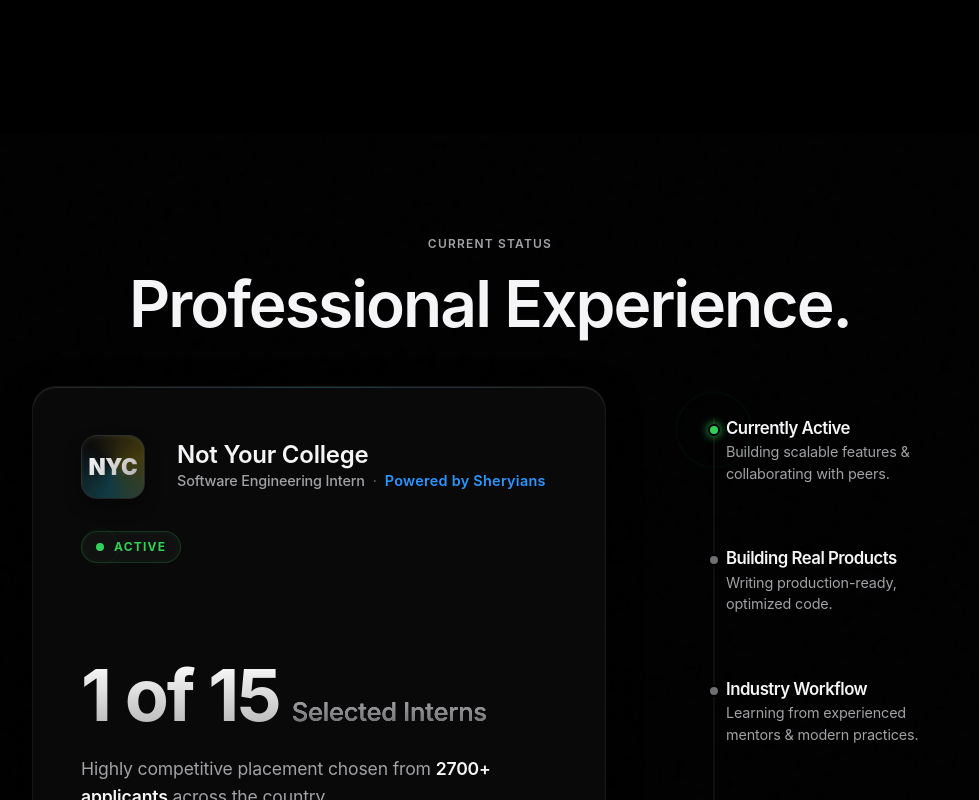
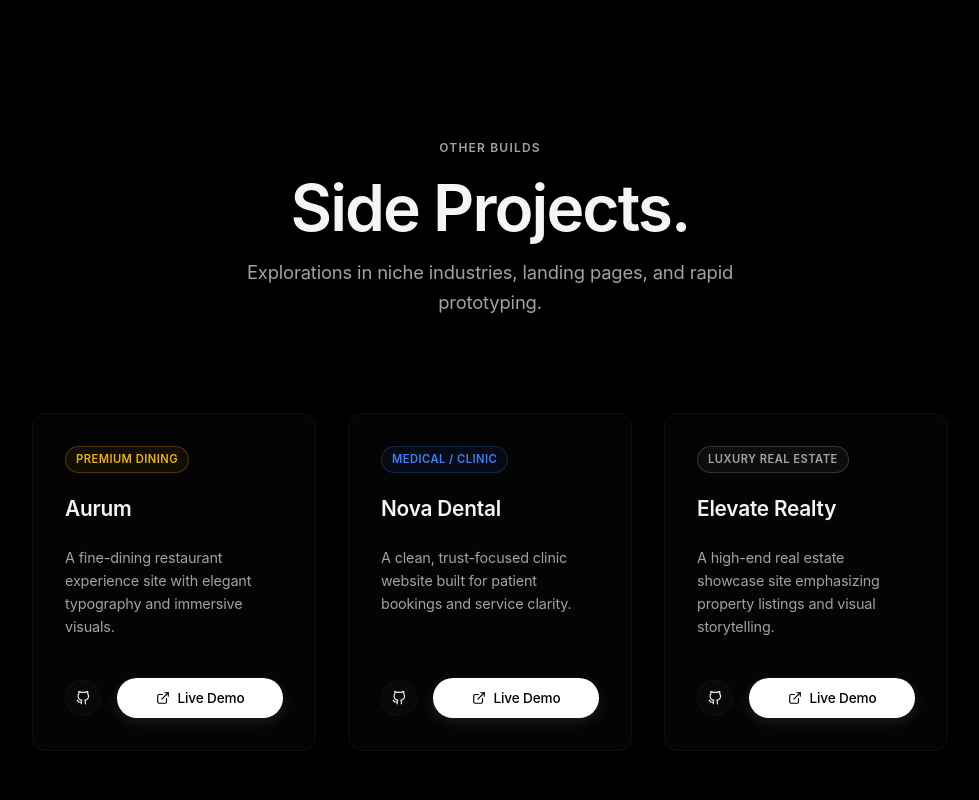
Before and after one commit to AdityaThapliyal-09/adityathapliyal-portfolio, a Next.js app: page / in a window 1280 px wide. Shown: the part 5660-6460 px from the top of the page, without its empty margins (150-1129 px from the left). Built offline with nearby package versions, Linux system fonts and the light colour scheme.

Commit message:
feat: add Side Projects section

```diff
--- a/src/app/page.tsx
+++ b/src/app/page.tsx
@@ -3,6 +3,7 @@ import WhatIBuild from "@/components/WhatIBuild/WhatIBuild";
 import About from "@/components/About/About";
 import Skills from "@/components/Skills/Skills";
 import Projects from "@/components/Projects/Projects";
+import SideProjects from "@/components/SideProjects/SideProjects";
 import CurrentExperience from "@/components/CurrentExperience/CurrentExperience";
 import Experience from "@/components/Experience/Experience";
 import Contact from "@/components/Contact/Contact";
@@ -18,6 +19,7 @@ export default function Home() {
         <About />
         <Skills />
         <Projects />
+        <SideProjects />
         <CurrentExperience />
         <Experience />
         <Contact />
--- /dev/null
+++ b/src/components/SideProjects/SideProjects.module.css
@@ -0,0 +1,119 @@
+.sideProjectsSection {
+  background: transparent;
+  padding-top: 0; /* Flows directly from the main projects section */
+}
+
+.grid {
+  display: grid;
+  grid-template-columns: repeat(auto-fit, minmax(280px, 1fr));
+  gap: var(--space-4);
+  margin-bottom: var(--space-4);
+}
+
+/* ── Card ────────────────────────────────── */
+.card {
+  display: flex;
+  flex-direction: column;
+  overflow: hidden;
+  transition: all var(--transition-slow);
+  box-shadow: none;
+  position: relative;
+  --mouse-x: 50%;
+  --mouse-y: 50%;
+  background: rgba(10, 10, 10, 0.4);
+  border-radius: var(--radius-md);
+}
+
+.card:hover {
+  transform: translateY(-4px) scale(1.01);
+  box-shadow: 0 30px 60px rgba(0,0,0,0.4), 0 0 0 1px rgba(255,255,255,0.06);
+}
+
+/* Canvas Reveal Dot Background (Magnetic Cursor Tracker) */
+.canvasReveal {
+  position: absolute;
+  inset: 0;
+  z-index: 0;
+  pointer-events: none;
+  background-image: radial-gradient(circle, var(--card-accent) 1.5px, transparent 1.5px);
+  background-size: 20px 20px;
+  -webkit-mask-image: radial-gradient(circle 200px at var(--mouse-x) var(--mouse-y), black 0%, transparent 100%);
+  mask-image: radial-gradient(circle 200px at var(--mouse-x) var(--mouse-y), black 0%, transparent 100%);
+  opacity: 0;
+  transition: opacity 0.5s ease;
+}
+
+.card:hover .canvasReveal {
+  opacity: 0.15; /* Reveal the dot matrix smoothly */
+}
+
+/* Ensure content sits above the canvas background */
+.cardContent {
+  position: relative;
+  z-index: 1;
+  display: flex;
+  flex-direction: column;
+  gap: var(--space-3);
+  padding: var(--space-4);
+  flex: 1;
+}
+
+/* ── Content ─────────────────────────────── */
+.tag {
+  display: inline-flex;
+  width: fit-content;
+  font-size: 0.7rem;
+  font-weight: 600;
+  letter-spacing: 0.04em;
+  text-transform: uppercase;
+  padding: 4px 10px;
+  border-radius: var(--radius-full);
+  border: 1px solid transparent;
+}
+
+.title {
+  font-size: 1.3rem;
+  font-weight: 600;
+  color: var(--text-primary);
+  line-height: 1.2;
+  letter-spacing: -0.01em;
+}
+
+.description {
+  font-size: 0.9rem;
+  color: var(--text-secondary);
+  line-height: 1.6;
+  flex: 1; /* Pushes links to bottom */
+}
+
+/* ── Links ───────────────────────────────── */
+.links {
+  display: flex;
+  align-items: center;
+  gap: var(--space-2);
+  margin-top: var(--space-2);
+}
+
+.linkBtn {
+  font-size: 0.85rem;
+  padding: 10px;
+  display: flex;
+  align-items: center;
+  justify-content: center;
+}
+
+.liveBtn {
+  flex: 1;
+  padding: 10px 16px;
+}
+
+/* ── Responsive ──────────────────────────── */
+@media (max-width: 768px) {
+  .grid {
+    grid-template-columns: 1fr;
+  }
+
+  .canvasReveal {
+    opacity: 0.25; /* Brighter for mobile touch visibility */
+  }
+}
--- /dev/null
+++ b/src/components/SideProjects/SideProjects.tsx
@@ -0,0 +1,145 @@
+"use client";
+
+import { motion } from "framer-motion";
+import { FiExternalLink, FiGithub } from "react-icons/fi";
+import styles from "./SideProjects.module.css";
+
+const inView = (delay = 0) => ({
+  initial: { opacity: 0, y: 30 },
+  whileInView: { opacity: 1, y: 0 },
+  viewport: { once: true, margin: "-50px" },
+  transition: { duration: 1, delay, ease: [0.25, 1, 0.5, 1] as const },
+});
+
+const SIDE_PROJECTS = [
+  {
+    id: "aurum",
+    title: "Aurum",
+    tag: "Premium Dining",
+    description: "A fine-dining restaurant experience site with elegant typography and immersive visuals.",
+    liveUrl: "https://aurum-nu-seven.vercel.app",
+    githubUrl: "https://github.com/AdityaThapliyal-09/aurum-restaurant",
+    color: "#eab308", // gold accent
+  },
+  {
+    id: "nova-dental",
+    title: "Nova Dental",
+    tag: "Medical / Clinic",
+    description: "A clean, trust-focused clinic website built for patient bookings and service clarity.",
+    liveUrl: "https://nova-dental-beta.vercel.app",
+    githubUrl: "https://github.com/AdityaThapliyal-09/nova-dental",
+    color: "#3b82f6", // blue accent
+  },
+  {
+    id: "elevate-realty",
+    title: "Elevate Realty",
+    tag: "Luxury Real Estate",
+    description: "A high-end real estate showcase site emphasizing property listings and visual storytelling.",
+    liveUrl: "https://elevate-realty-beige.vercel.app",
+    githubUrl: "https://github.com/AdityaThapliyal-09/elevate-realty",
+    color: "#a8a29e", // stone/beige accent
+  },
+];
+
+export default function SideProjects() {
+  const handleMouseMove = (e: React.MouseEvent<HTMLElement>, id: string) => {
+    const el = document.getElementById(id);
+    if (!el) return;
+    const rect = el.getBoundingClientRect();
+    const x = e.clientX - rect.left;
+    const y = e.clientY - rect.top;
+    el.style.setProperty("--mouse-x", `${x}px`);
+    el.style.setProperty("--mouse-y", `${y}px`);
+  };
+
+  const handleTouchMove = (e: React.TouchEvent<HTMLElement>, id: string) => {
+    const el = document.getElementById(id);
+    if (!el) return;
+    const touch = e.touches[0];
+    const rect = el.getBoundingClientRect();
+    const x = touch.clientX - rect.left;
+    const y = touch.clientY - rect.top;
+    el.style.setProperty("--mouse-x", `${x}px`);
+    el.style.setProperty("--mouse-y", `${y}px`);
+  };
+
+  return (
+    <section className={`section ${styles.sideProjectsSection}`} id="side-projects">
+      <div className="container">
+
+        {/* Section Heading */}
+        <motion.div {...inView(0)} className="section-heading">
+          <span className="label">Other Builds</span>
+          <h2>Side Projects.</h2>
+          <p>Explorations in niche industries, landing pages, and rapid prototyping.</p>
+        </motion.div>
+
+        {/* 3-Column Grid */}
+        <div className={styles.grid}>
+          {SIDE_PROJECTS.map((project, i) => {
+            const cardId = `sideproject-${project.id}`;
+            return (
+              <motion.article
+                key={project.id}
+                {...inView(0.1 + i * 0.15)}
+                className={`glass-card ${styles.card}`}
+                id={cardId}
+                onMouseMove={(e: React.MouseEvent<HTMLElement>) => handleMouseMove(e, cardId)}
+                onTouchMove={(e: React.TouchEvent<HTMLElement>) => handleTouchMove(e, cardId)}
+                style={{
+                  "--card-accent": project.color,
+                } as React.CSSProperties}
+              >
+                {/* Reveal Canvas Background */}
+                <div className={styles.canvasReveal} aria-hidden="true" />
+
+                <div className={styles.cardContent}>
+                  {/* Category Tag */}
+                  <span
+                    className={styles.tag}
+                    style={{
+                      color: project.color,
+                      borderColor: `${project.color}40`,
+                      background: `${project.color}10`,
+                    }}
+                  >
+                    {project.tag}
+                  </span>
+
+                  {/* Title */}
+                  <h3 className={styles.title}>{project.title}</h3>
+
+                  {/* Description */}
+                  <p className={styles.description}>{project.description}</p>
+
+                  {/* Links */}
+                  <div className={styles.links}>
+                    <a
+                      href={project.githubUrl}
+                      target="_blank"
+                      rel="noopener noreferrer"
+                      className={`btn btn-outline ${styles.linkBtn}`}
+                      title="Source Code"
+                    >
+                      <FiGithub size={14} />
+                    </a>
+                    <a
+                      href={project.liveUrl}
+                      target="_blank"
+                      rel="noopener noreferrer"
+                      className={`btn btn-primary ${styles.linkBtn} ${styles.liveBtn}`}
+                    >
+                      <FiExternalLink size={14} />
+                      Live Demo
+                    </a>
+                  </div>
+                </div>
+              </motion.article>
+            );
+          })}
+        </div>
+
+      </div>
+    </section>
+  );
+}
```
